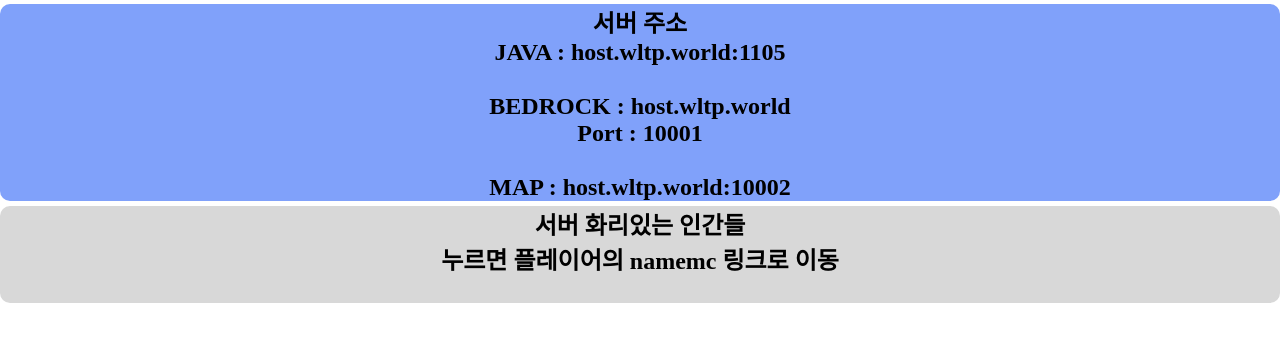
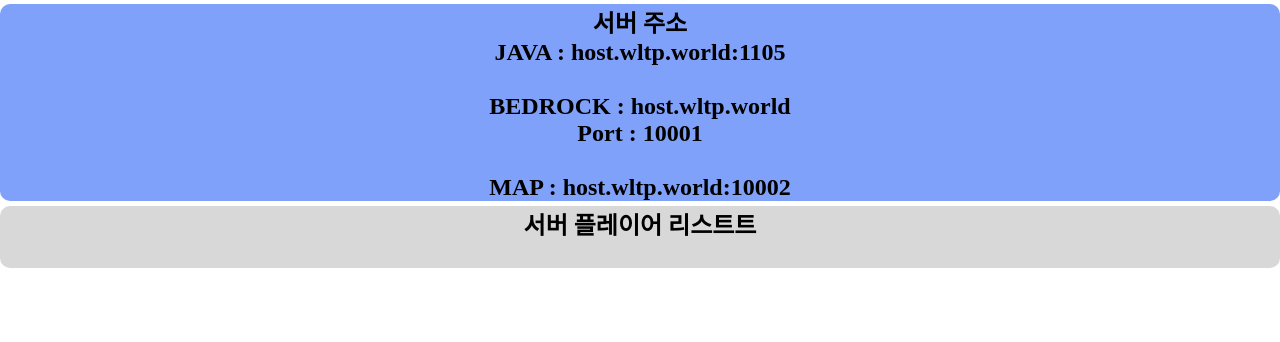
Before and after one commit to wltp0321/wltpWebsite, a Django app: page / in a window 1280 px wide. Shown: the part 251-593 px from the top of the page. Run offline with Django 5.2, Linux system fonts and the light colour scheme; data that the repository does not hold is empty; some libraries are stand-ins or nearby versions; some web fonts are replaced.

Commit message:
cleaning DB, fix templates

```diff
--- a/templates/main/index.html
+++ b/templates/main/index.html
@@ -11,8 +11,7 @@
     <h2>MAP : host.wltp.world:10002</h2>
 </div>
 <div class="content2">
-    <h1>서버 화리있는 인간들</h1>
-    <h2>누르면 플레이어의 namemc 링크로 이동</h2>
+    <h1>서버 플레이어 리스트트</h1>
     <br>
     <ol class="player" style="list-style: none;">
         {% for player in players %}
```
